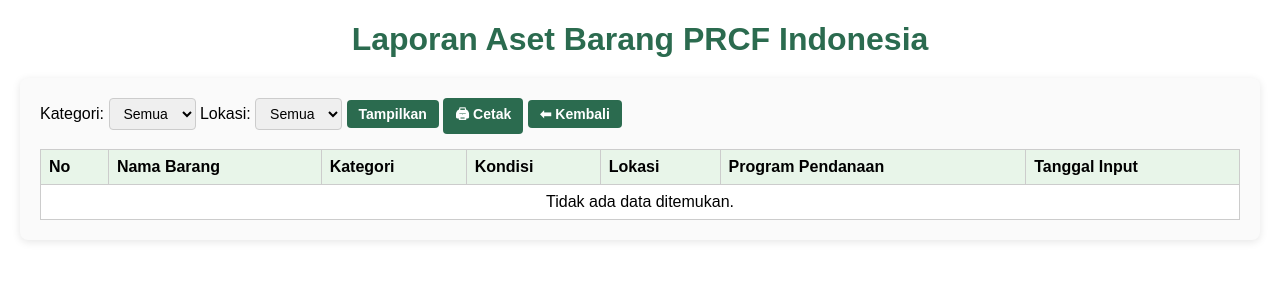
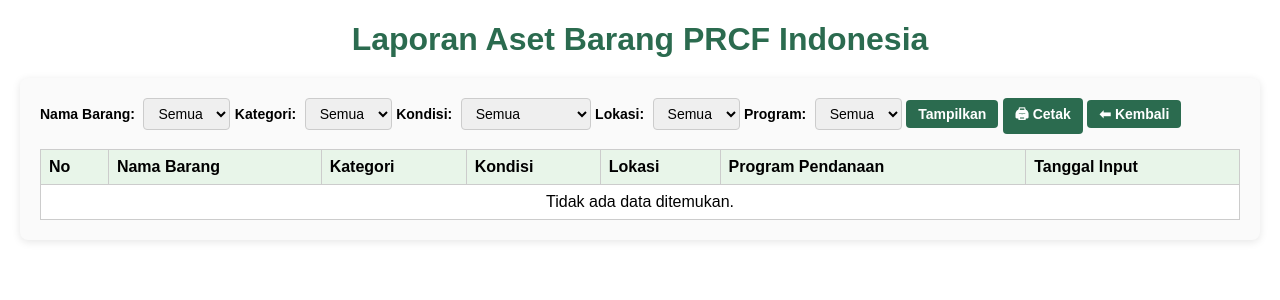
Before and after one commit to ABRORI27/prcf_aset_pro, a PHP site: page /prcf_aset_pro/modules/laporan/view_laporan.php in a window 1280 px wide. Shown: the top 300 px of the page. Run offline with PHP 8.4, Linux system fonts and the light colour scheme; data that the repository does not hold is empty.

Commit message:
v1.view_laporan.php

```diff
--- a/modules/laporan/view_laporan.php
+++ b/modules/laporan/view_laporan.php
@@ -32,11 +32,17 @@
 
     .filter-bar {
       display: flex;
+      flex-wrap: wrap;
+      gap: 10px;
       justify-content: space-between;
       align-items: center;
       margin-bottom: 15px;
-      flex-wrap: wrap;
-      gap: 10px;
+    }
+
+    .filter-bar label {
+      font-weight: bold;
+      font-size: 14px;
+      margin-right: 4px;
     }
 
     .filter-bar select, .filter-bar input {
@@ -97,6 +103,20 @@
   <div class="laporan-container">
     <div class="filter-bar no-print">
       <form method="GET">
+        <!-- Nama Barang -->
+        <label for="nama_barang">Nama Barang:</label>
+        <select name="nama_barang" id="nama_barang">
+          <option value="">Semua</option>
+          <?php
+          $nama = mysqli_query($conn, "SELECT DISTINCT nama_barang FROM aset_barang ORDER BY nama_barang");
+          while ($n = mysqli_fetch_assoc($nama)) {
+            $selected = (isset($_GET['nama_barang']) && $_GET['nama_barang'] == $n['nama_barang']) ? 'selected' : '';
+            echo "<option value='{$n['nama_barang']}' $selected>{$n['nama_barang']}</option>";
+          }
+          ?>
+        </select>
+
+        <!-- Kategori -->
         <label for="kategori">Kategori:</label>
         <select name="kategori" id="kategori">
           <option value="">Semua</option>
@@ -109,6 +129,16 @@
           ?>
         </select>
 
+        <!-- Kondisi -->
+        <label for="kondisi">Kondisi:</label>
+        <select name="kondisi" id="kondisi">
+          <option value="">Semua</option>
+          <option value="Baik" <?= (isset($_GET['kondisi']) && $_GET['kondisi'] == 'Baik') ? 'selected' : '' ?>>Baik</option>
+          <option value="Rusak Ringan" <?= (isset($_GET['kondisi']) && $_GET['kondisi'] == 'Rusak Ringan') ? 'selected' : '' ?>>Rusak Ringan</option>
+          <option value="Rusak Berat" <?= (isset($_GET['kondisi']) && $_GET['kondisi'] == 'Rusak Berat') ? 'selected' : '' ?>>Rusak Berat</option>
+        </select>
+
+        <!-- Lokasi -->
         <label for="lokasi">Lokasi:</label>
         <select name="lokasi" id="lokasi">
           <option value="">Semua</option>
@@ -117,6 +147,19 @@
           while ($l = mysqli_fetch_assoc($lokasi)) {
             $selected = (isset($_GET['lokasi']) && $_GET['lokasi'] == $l['id']) ? 'selected' : '';
             echo "<option value='{$l['id']}' $selected>{$l['nama_lokasi']}</option>";
+          }
+          ?>
+        </select>
+
+        <!-- Program Pendanaan -->
+        <label for="program">Program:</label>
+        <select name="program" id="program">
+          <option value="">Semua</option>
+          <?php
+          $program = mysqli_query($conn, "SELECT * FROM program_pendanaan ORDER BY nama_program");
+          while ($p = mysqli_fetch_assoc($program)) {
+            $selected = (isset($_GET['program']) && $_GET['program'] == $p['id']) ? 'selected' : '';
+            echo "<option value='{$p['id']}' $selected>{$p['nama_program']}</option>";
           }
           ?>
         </select>
@@ -141,9 +184,13 @@
       </thead>
       <tbody>
         <?php
+        // === Build filter SQL ===
         $where = [];
+        if (!empty($_GET['nama_barang'])) $where[] = "ab.nama_barang = '".mysqli_real_escape_string($conn, $_GET['nama_barang'])."'";
         if (!empty($_GET['kategori'])) $where[] = "ab.kategori_barang = '".mysqli_real_escape_string($conn, $_GET['kategori'])."'";
+        if (!empty($_GET['kondisi'])) $where[] = "ab.kondisi_barang = '".mysqli_real_escape_string($conn, $_GET['kondisi'])."'";
         if (!empty($_GET['lokasi'])) $where[] = "ab.lokasi_barang = '".mysqli_real_escape_string($conn, $_GET['lokasi'])."'";
+        if (!empty($_GET['program'])) $where[] = "ab.program_pendanaan = '".mysqli_real_escape_string($conn, $_GET['program'])."'";
 
         $whereSQL = $where ? "WHERE ".implode(" AND ", $where) : "";
 
```
